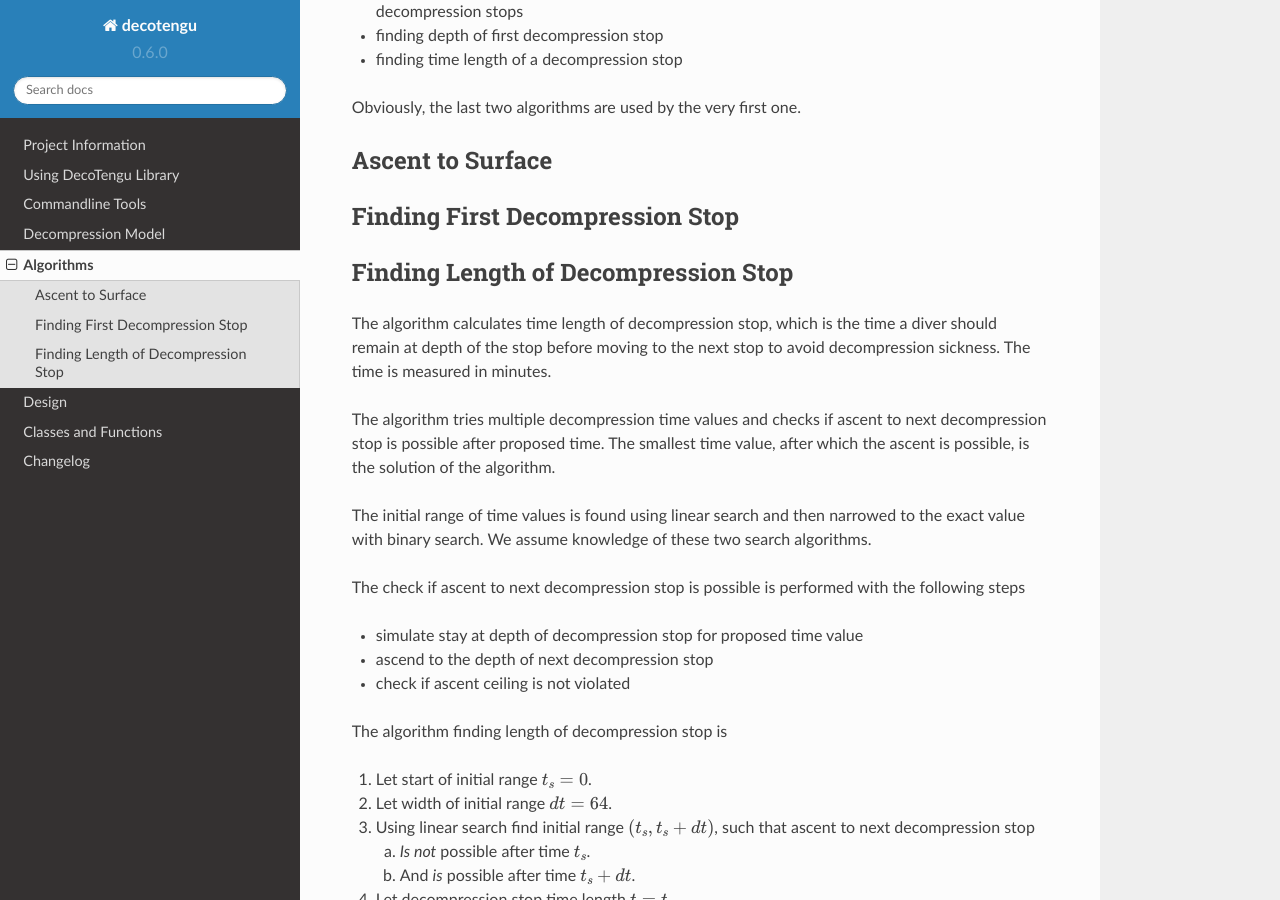
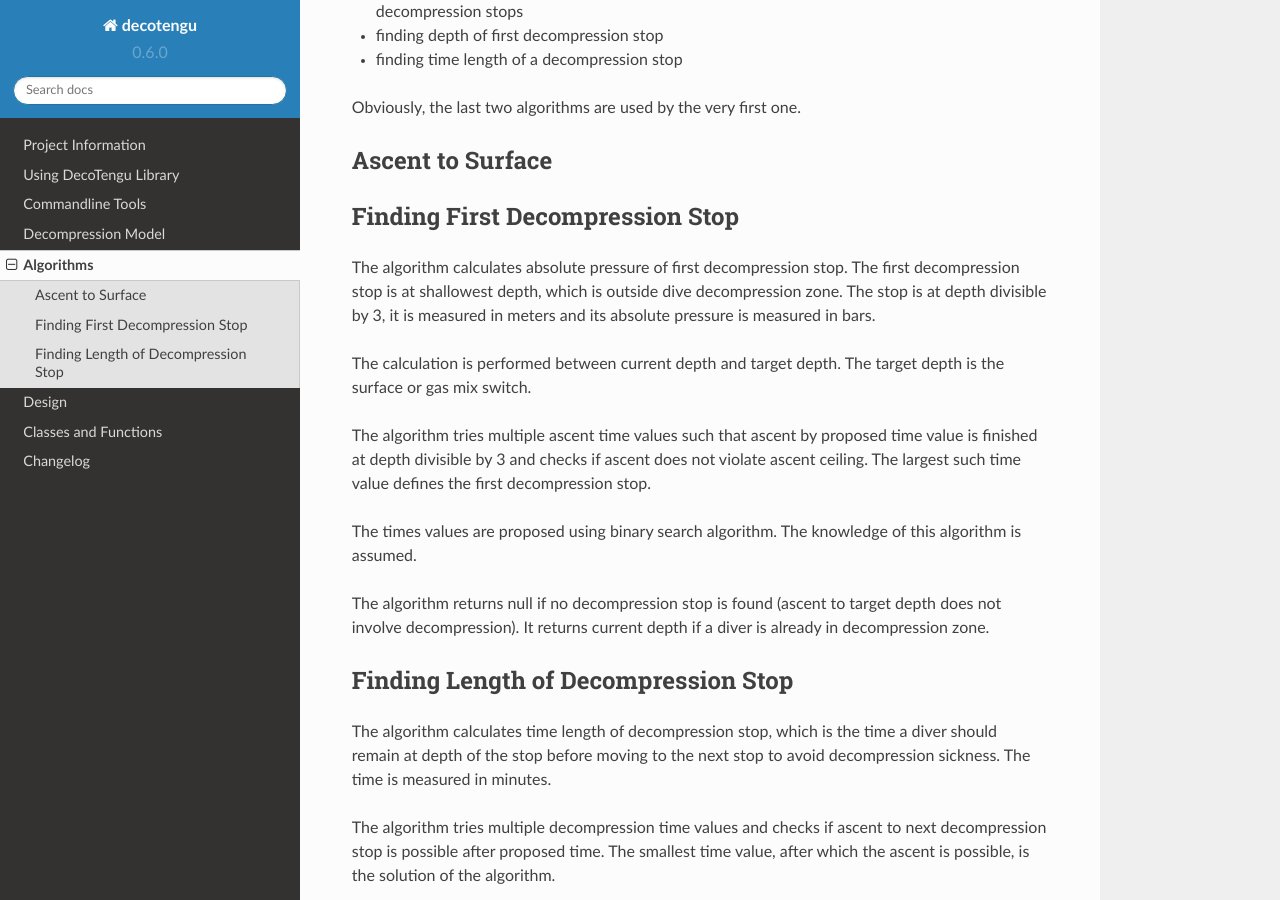
Before and after one commit to gully/decotengu, a Sphinx documentation site: the page built from doc/algo.rst, in a window 1280 px wide and 900 px high, scrolled down 496 px. Built offline with Sphinx 7.4.7 and the Read the Docs theme 2.0.0, drawn with Linux system fonts in a browser that asks for light colours.

Commit message:
- added introduction to the description of algorithm finding first   decompression stop

```diff
--- a/doc/algo.rst
+++ b/doc/algo.rst
@@ -27,6 +27,25 @@ Ascent to Surface
 
 Finding First Decompression Stop
 --------------------------------
+The algorithm calculates absolute pressure of first decompression stop. The
+first decompression stop is at shallowest depth, which is outside dive
+decompression zone. The stop is at depth divisible by 3, it is measured in
+meters and its absolute pressure is measured in bars.
+
+The calculation is performed between current depth and target depth. The
+target depth is the surface or gas mix switch.
+
+The algorithm tries multiple ascent time values such that ascent by
+proposed time value is finished at depth divisible by 3 and checks if
+ascent does not violate ascent ceiling. The largest such time value defines
+the first decompression stop.
+
+The times values are proposed using binary search algorithm. The knowledge
+of this algorithm is assumed.
+
+The algorithm returns null if no decompression stop is found (ascent to
+target depth does not involve decompression). It returns current depth if
+a diver is already in decompression zone.
 
 Finding Length of Decompression Stop
 ------------------------------------
```
